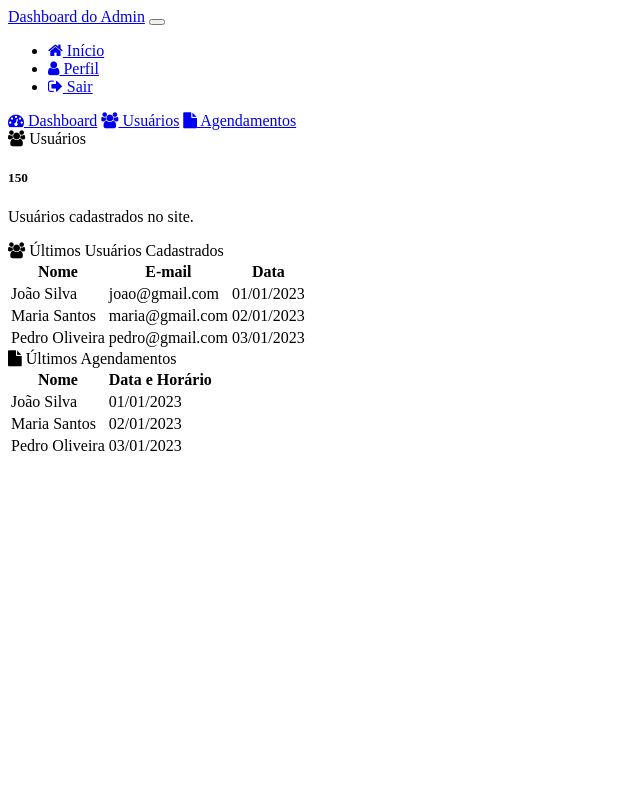
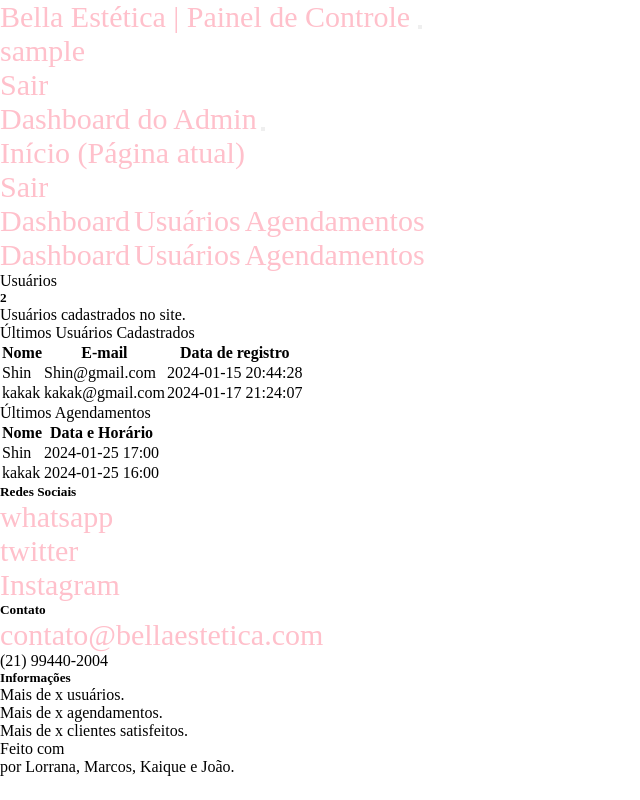
Before and after one commit to Joao7699/Bella-Est-tica, a PHP site: page / in a window 1280 px wide. Shown: the whole page, without its empty margins (0-640 px from the left). Run offline with PHP 8.4, Linux system fonts and the light colour scheme; the visitor is signed in with stand-in values (Sample User, id 1).

Commit message:
mensagem

```diff
--- a/admin/footer.php
+++ b/admin/footer.php
@@ -1,11 +1,13 @@
+ <link rel="stylesheet" href="../styleadmin/header.css">
+
 <footer class="bg-dark text-light py-5">
     <div class="container">
         <div class="row">
             <div class="col-md-4">
                 <h5 class="mb-4">Redes Sociais</h5>
                 <ul class="list-unstyled">
-                    <li><a href="#" class="text-light"><i class="fab fa-whatszap"></i> whatszap</a></li>
-                    <li><a href="#" class="text-light"><i class="fab fa-x"></i> x</a></li>
+                    <li><a href="#" class="text-light"><i class="fab fa-whatsapp"></i> whatsapp</a></li>
+                    <li><a href="#" class="text-light"><i class="fab fa-twitter"></i> twitter</a></li>
                     <li><a href="#" class="text-light"><i class="fab fa-instagram"></i> Instagram</a></li>
                 </ul>
             </div>
@@ -17,13 +19,13 @@
             <div class="col-md-4">
                 <h5 class="mb-4">Informações</h5>
                 <p class="small mb-1"><i class="fas fa-users"></i> Mais de x usuários.</p>
-                <p class="small mb-1"><i class="fas fa-utensils"></i> Mais de x agendamentos.</p>
+                <p class="small mb-1"><i class="fa fa-calendar" aria-hidden="true"></i> Mais de x agendamentos.</p>
                 <p class="small"><i class="far fa-bookmark"></i> Mais de x clientes satisfeitos.</p>
             </div>
         </div>
         <div class="row mt-4">
             <div class="col text-center">
-                <p class="text-light">Feito com <i class="fas fa-heart text-danger"></i> por Lorrana, Marcos, Kaique e João.</p>
+                <p class="text-light">Feito com <i class="fas fa-heart text-danger"></i><div class="fa-3x"></div>por Lorrana, Marcos, Kaique e João.</p>
             </div>
         </div>
     </div>
--- a/admin/header.php
+++ b/admin/header.php
@@ -6,7 +6,8 @@ if(!isset($_SESSION['user_id'])){
 }
 
 include_once('../login/config.php');
-$con = mysqli_connect();  // con = connectDatabase
+$con = mysqli_connect("localhost", "root", "", "database") or die("Conexão não estabelecida");
+
 
 ?>
 
@@ -16,18 +17,14 @@ $con = mysqli_connect();  // con = connectDatabase
     <meta charset="UTF-8">
     <meta http-equiv="X-UA-Compatible" content="IE=edge">
     <meta name="viewport" content="width=device-width, initial-scale=1.0">
-    <link rel="stylesheet" href="https://use.fontawesome.com/releases/v5.7.2/css/all.css" integrity="sha384-fnmOCqbTlWIlj8LyTjo7mOUStjsKC4pOpQbqyi7RrhN7udi9RwhKkMHpvLbHG9Sr" crossorigin="anonymous">
-
-    <link rel="stylesheet" href="../css/main.css">
-    <?php
-    ?>
+    <link rel="stylesheet" href="../styleadmin/header.css">
 </head>
 <body>
     <!-- Navbar do dashboard -->
-    <nav class="navbar navbar-expand-lg navbar-dark bg-dark">
+    <nav class="navbar">
         <div class="container">
-            <a class="navbar-brand" href="index.php">
-                Chef em Casa | Painel de Controle
+            <a href="index.php">
+                Bella Estética | Painel de Controle
             </a>
             <button class="navbar-toggler" type="button" data-toggle="collapse" data-target="#navbarNav" aria-controls="navbarNav" aria-expanded="false" aria-label="Alterna navegação">
                 <span class="navbar-toggler-icon"></span>
@@ -38,10 +35,6 @@ $con = mysqli_connect();  // con = connectDatabase
                         <a class="nav-link dropdown-toggle" href="#" id="navbarDropdown" role="button" data-toggle="dropdown" aria-haspopup="true" aria-expanded="false">
                             <i class="fa fa-user"></i> <?= $_SESSION['user_name'] ?? 'Usuário' ?>
                         </a>
-                        <div class="dropdown-menu" aria-labelledby="navbarDropdown">
-                            <a class="dropdown-item" href="edit.php">
-                                <i class="fa fa-user"></i> Perfil
-                            </a>
                             <div class="dropdown-divider"></div>
                             <a class="dropdown-item" href="../login/logout.php"><i class="fa fa-sign-out"></i> Sair</a>
                         </div>
--- a/admin/index.php
+++ b/admin/index.php
@@ -1,10 +1,16 @@
+<?php
+
+  include_once('header.php');
+
+?>
+
+
 <!DOCTYPE html>
 <html lang="pt-br">
 <head>
     <meta charset="UTF-8">
     <meta name="viewport" content="width=device-width, initial-scale=1.0">
-     <!-- Incluindo o Font Awesome para ícones -->
-    <link rel="stylesheet" href="https://stackpath.bootstrapcdn.com/font-awesome/4.7.0/css/font-awesome.min.css">
+    <link rel="stylesheet" href="../styleadmin/index.css">
     <title>Dashboard do Admin</title>
 </head>
 <body>
@@ -21,9 +27,6 @@
                         <a class="nav-link" href="#"><i class="fa fa-home"></i> Início <span class="sr-only">(Página atual)</span></a>
                     </li>
                     <li class="nav-item">
-                        <a class="nav-link" href="#"><i class="fa fa-user"></i> Perfil</a>
-                    </li>
-                    <li class="nav-item">
                         <a class="nav-link" href="#"><i class="fa fa-sign-out"></i> Sair</a>
                     </li>
                 </ul>
@@ -34,6 +37,11 @@
     <!-- Conteúdo do dashboard -->
     <div class="container">
         <div class="row">
+            <!-- Sidebar do dashboard -->
+            <div class="col-md-3">
+        <?php
+                    include_once('menu_sidebar.php');
+                ?>
             <!-- Sidebar do dashboard -->
             <div class="col-md-3">
                 <div class="list-group">
@@ -50,7 +58,7 @@
                         <div class="card text-white bg-primary mb-3">
                             <div class="card-header"><i class="fa fa-users"></i> Usuários</div>
                             <div class="card-body">
-                                <h5 class="card-title">150</h5>
+                                <h5 class="card-title">2</h5>
                                 <p class="card-text">Usuários cadastrados no site.</p>
                             </div>
                         </div>
@@ -66,27 +74,23 @@
                                         <tr>
                                             <th>Nome</th>
                                             <th>E-mail</th>
-                                            <th>Data</th>
+                                            <th>Data de registro</th>
                                         </tr>
                                     </thead>
                                     <tbody>
+
                                         <tr>
-                                            <td>João Silva</td>
-                                            <td>joao@gmail.com</td>
-                                            <td>01/01/2023</td>
+                                            <td>Shin</td>
+                                            <td>Shin@gmail.com</td>
+                                            <td>2024-01-15 20:44:28</td>
                                         </tr>
                                         <tr>
-                                            <td>Maria Santos</td>
-                                            <td>maria@gmail.com</td>
-                                            <td>02/01/2023</td>
-                                        </tr>
-                                        <tr>
-                                            <td>Pedro Oliveira</td>
-                                            <td>pedro@gmail.com</td>
-                                            <td>03/01/2023</td>
+                                            <td>kakak</td>
+                                            <td>kakak@gmail.com</td>
+                                            <td>2024-01-17 21:24:07</td>
                                         </tr>
                                         <!-- Adicione mais linhas conforme necessário -->
-                                    </tbody>
+                                   </tbody>
                                 </table>
                             </div>
                         </div>
@@ -104,17 +108,14 @@
                                         </tr>
                                     </thead>
                                     <tbody>
+
                                         <tr>
-                                            <td>João Silva</td>
-                                            <td>01/01/2023</td>
+                                            <td>Shin</td>
+                                            <td>2024-01-25 17:00</td>
                                         </tr>
                                         <tr>
-                                            <td>Maria Santos</td>
-                                            <td>02/01/2023</td>
-                                        </tr>
-                                        <tr>
-                                            <td>Pedro Oliveira</td>
-                                            <td>03/01/2023</td>
+                                            <td>kakak</td>
+                                            <td>2024-01-25 16:00</td>
                                         </tr>
                                         <!-- Adicione mais linhas conforme necessário -->
                                     </tbody>
@@ -129,3 +130,8 @@
 
 </body>
 </html>
+
+<?php
+  include_once('footer.php');
+
+?>
--- /dev/null
+++ b/admin/menu_sidebar.php
@@ -0,0 +1,21 @@
+
+<div class="list-group">
+    <a href="index.php" class="list-group-item list-group-item-action "><i class="fa fa-tachometer-alt"></i> Dashboard</a>
+
+    <?php
+        if($_SESSION['user_level'] == 'admin'){
+    ?>
+        <a href="../usuarios/users.php" class="list-group-item list-group-item-action"><i class="fa fa-users"></i> Usuários</a>
+    <?php
+        }
+    ?>
+
+    <?php
+        if($_SESSION['user_level'] == 'admin'){
+    ?>
+         <a href="../agendament/agendaments.php" class="list-group-item list-group-item-action"><i class="fa fa-scheduling"></i> Agendamentos</a>
+    <?php
+        }
+    ?>
+
+</div>
--- /dev/null
+++ b/styleadmin/header.css
@@ -0,0 +1,17 @@
+*{
+    margin: 0;
+    padding: 0;
+    border-radius: border-box;
+}
+
+.body{
+   font-family: "poppins", "sans-serif";
+}
+
+
+a{
+    text-decoration: none;
+    color: pink;
+    text-align: center;
+    font-size: 30px;
+}
--- /dev/null
+++ b/styleadmin/index.css
@@ -0,0 +1,5 @@
+*{
+    margin: 0;
+    padding: 0;
+    border-radius: border-box;
+}
--- a/web/footer.php
+++ b/web/footer.php
@@ -101,8 +101,9 @@
 <section class="footer" id="share">
 
 <div class="share">
-    <a href="#" class="fab fa-facebook-f"></a>
+    <a href="#" class="fab fa-whatsapp"></i></a>
     <a href="#" class="fab fa-instagram"></a>
+    <a href="#" class="fab fa-twitter "></a>
 
 
 </div>
@@ -111,8 +112,6 @@
     <a href="#">Início</a>
     <a href="#">Sobre</a>
     <a href="#">Tratamentos</a>
-    <a href="#">especialidades</a>
-    <a href="agends.php">Agendar</a>
 </div>
 
 <div class="credit">Criado por <span>Lorrana, Marcos, Kaique e João</span> </div>
--- a/web/index.php
+++ b/web/index.php
@@ -12,7 +12,7 @@
     <link rel="preconnect" href="https://fonts.googleapis.com">
     <link rel="preconnect" href="https://fonts.gstatic.com" crossorigin>
     <link href="https://fonts.googleapis.com/css2?family=Poppins:wght@200&family=Roboto+Condensed:ital,wght@1,600&family=Roboto:ital@1&display=swap" rel="stylesheet">
-    <title>Document</title>
+    <title>Bella Estética</title>
     <link rel="stylesheet" href="../stylesite/index.css">
 </head>
 <body>
```
Also changed, not shown: agendament/agendaments.php (added, +89 -0 lines), agends/agds1.php (+21 -0 lines), styleadmin/footer.css (added, +14 -0 lines), stylesite/styless.css (+14 -0 lines), usuarios/users.php (added, +89 -0 lines), web/header.php (+20 -19 lines).
